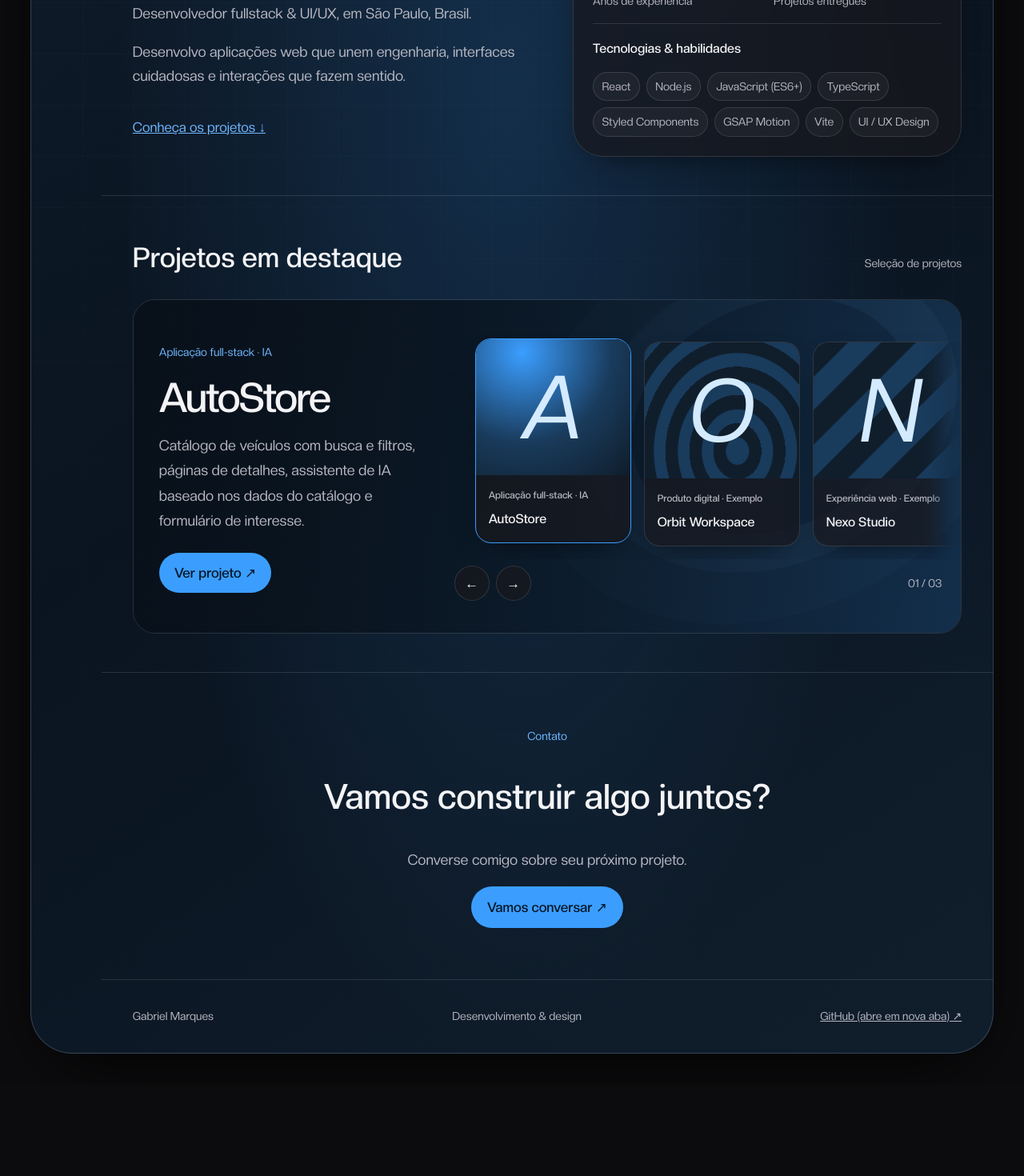
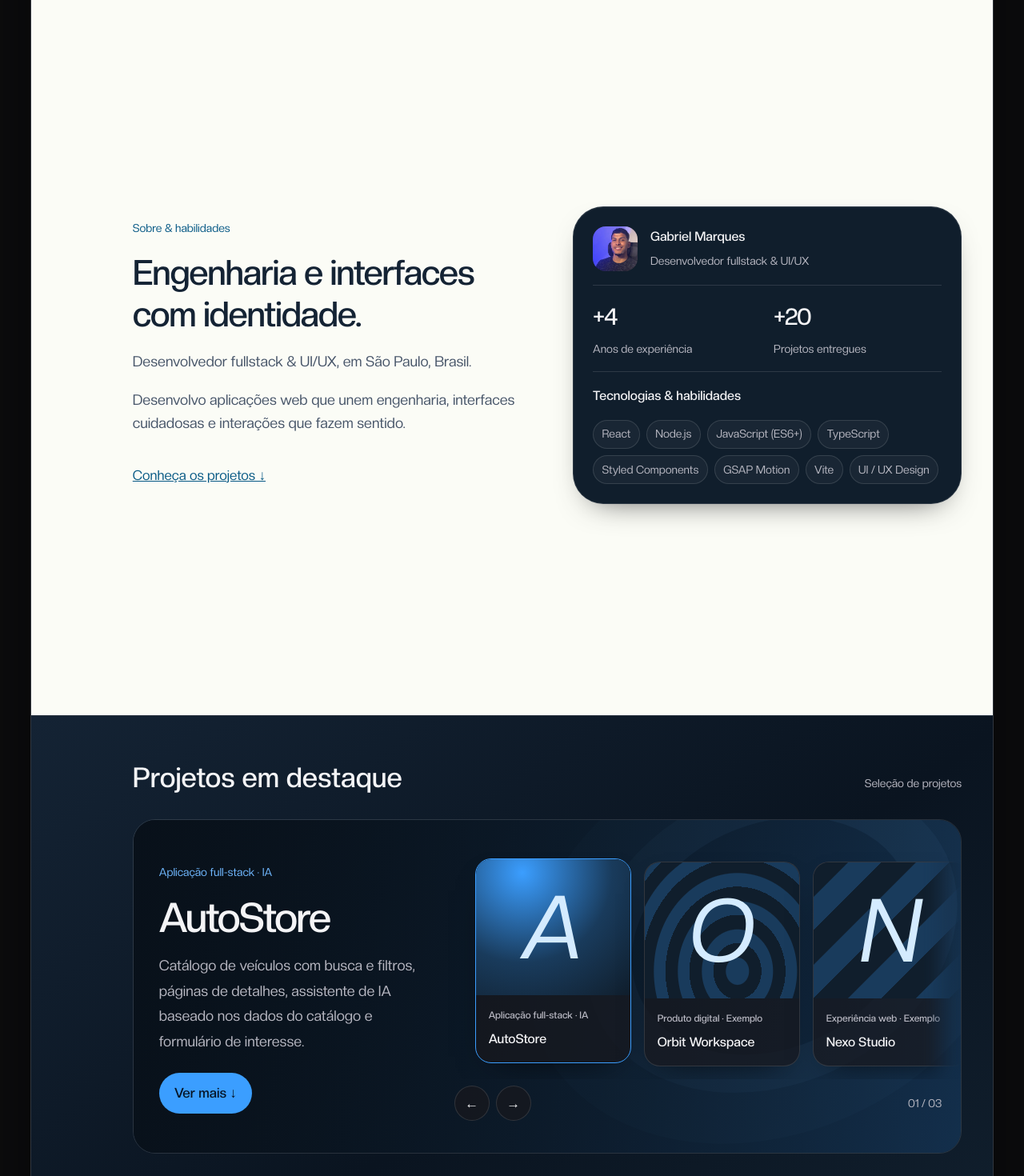
Before and after one commit to gabrielmarques23/portfolio, a React (Vite) app: page / in a window 1280 px wide. Shown: the part 1380-2850 px from the top of the page at 80% size. Before the commit the page ends 2736 px from the top, so only its background shows below. Built offline with nearby package versions, Linux system fonts and the light colour scheme.

Commit message:
feat: separar ambientes e integrar conteúdo das seções

```diff
--- a/src/components/CanvasFrame/index.jsx
+++ b/src/components/CanvasFrame/index.jsx
@@ -1,9 +1,8 @@
-import { FrameWrapper, AmbientGlow, FrameContent } from "./style";
+import { FrameWrapper, FrameContent } from "./style";
 
 export function CanvasFrame({ children, ...props }) {
   return (
     <FrameWrapper {...props}>
-      <AmbientGlow />
       <FrameContent>{children}</FrameContent>
     </FrameWrapper>
   );
--- a/src/components/CanvasFrame/style.js
+++ b/src/components/CanvasFrame/style.js
@@ -7,30 +7,15 @@ export const FrameWrapper = styled.div`
   min-height: calc(100vh - 6rem);
   margin: auto;
   border-radius: 52px;
-  background:
-    radial-gradient(ellipse at 50% 55%, rgba(59, 158, 255, .18), transparent 58%),
-    linear-gradient(145deg, #142334, #0a1420 60%, #101e2c);
   border: 1px solid rgba(193, 224, 255, .2);
   box-shadow: 0 32px 100px -32px #000, inset 0 1px 0 rgba(255, 255, 255, .16);
   isolation: isolate;
+  overflow: hidden;
 
   @media (max-width: 900px) {
     border-radius: 32px;
     min-height: auto;
   }
-`;
-
-export const AmbientGlow = styled.div`
-  position: absolute;
-  inset: 0;
-  border-radius: inherit;
-  overflow: hidden;
-  pointer-events: none;
-  background:
-    linear-gradient(rgba(136, 191, 239, .025) 1px, transparent 1px),
-    linear-gradient(90deg, rgba(136, 191, 239, .025) 1px, transparent 1px);
-  background-size: 64px 64px;
-  mask-image: linear-gradient(transparent, #000 55%, transparent);
 `;
 
 export const FrameContent = styled.div`
--- a/src/components/ProjectDetails/style.js
+++ b/src/components/ProjectDetails/style.js
@@ -1,14 +1,11 @@
 import styled from "styled-components";
-import { cardSurface } from "../../styles/glass";
 export const DetailDisclosure = styled.div`
   display: grid;
   grid-template-rows: ${({ $open }) => $open ? "1fr" : "0fr"};
   opacity: ${({ $open }) => $open ? 1 : 0};
-  margin-top: ${({ $open }) => $open ? "1rem" : "0"};
   transition:
     grid-template-rows 360ms cubic-bezier(.22, 1, .36, 1),
-    opacity 280ms ease-out,
-    margin-top 360ms cubic-bezier(.22, 1, .36, 1);
+    opacity 280ms cubic-bezier(.22, 1, .36, 1);
   @media (prefers-reduced-motion: reduce) { transition: none; }
 `;
 export const DisclosureBody = styled.div`
@@ -16,9 +13,9 @@ export const DisclosureBody = styled.div`
   overflow: hidden;
 `;
 export const DetailPanel = styled.div`
-  ${cardSurface}
   width: 100%;
   padding: clamp(1.25rem, 4vw, 3rem);
+  border-top: 1px solid ${({ theme }) => theme.COLORS.BORDER_LIGHT};
   overflow-wrap: anywhere;
 `;
 export const DetailHeading = styled.div`
--- a/src/components/ProjectsSection/index.jsx
+++ b/src/components/ProjectsSection/index.jsx
@@ -1,7 +1,7 @@
 import { useId, useRef, useState } from "react";
 import { ProjectCarousel } from "../ProjectCarousel";
 import { ProjectDetails } from "../ProjectDetails";
-import { Section, SectionHeading, Stage, Backdrop, Summary, ExpandButton } from "./style";
+import { Section, SectionContent, SectionHeading, Stage, StageOverview, Backdrop, Summary, ExpandButton } from "./style";
 
 export function ProjectsSection({ projects = [] }) {
   const [activeIndex, setActiveIndex] = useState(0);
@@ -22,12 +22,14 @@ export function ProjectsSection({ projects = [] }) {
   };
   return (
     <Section id="projects" aria-labelledby="projects-heading">
+      <SectionContent>
       <SectionHeading><h2 id="projects-heading">Projetos em destaque</h2><p>{projects.every((item) => item.demonstration) ? "Seleção demonstrativa · projetos fictícios" : "Seleção de projetos"}</p></SectionHeading>
       <Stage>
         <Backdrop $variant={project.art} aria-hidden="true">
           {project.image && <img src={project.image} alt="" />}
           <div />
         </Backdrop>
+        <StageOverview>
         <Summary>
           <div aria-live="polite" aria-atomic="true">
             <small>{project.demonstration ? "Exemplo · " : ""}{project.category}</small>
@@ -35,12 +37,14 @@ export function ProjectsSection({ projects = [] }) {
             <p>{project.description}</p>
           </div>
           <ExpandButton ref={expandRef} type="button" aria-expanded={expanded} aria-controls={panelId} onClick={() => setExpanded(!expanded)}>
-            {expanded ? "Fechar projeto ↑" : "Ver projeto ↗"}
+            {expanded ? "Ver menos ↑" : "Ver mais ↓"}
           </ExpandButton>
         </Summary>
         <ProjectCarousel projects={projects} activeIndex={activeIndex} onSelect={selectProject} />
+        </StageOverview>
+        <ProjectDetails key={project.id} project={project} open={expanded} onClose={close} panelId={panelId} />
       </Stage>
-      <ProjectDetails key={project.id} project={project} open={expanded} onClose={close} panelId={panelId} />
+      </SectionContent>
     </Section>
   );
 }
--- a/src/components/ProjectsSection/style.js
+++ b/src/components/ProjectsSection/style.js
@@ -1,8 +1,12 @@
 import styled from "styled-components";
+import { sectionContent, darkSectionSurface } from "../../styles/sections";
 export const Section = styled.section`
   min-width: 0;
-  padding: 3rem clamp(1rem, 3vw, 3rem);
+  ${darkSectionSurface}
   border-top: 1px solid ${({ theme }) => theme.COLORS.BORDER_LIGHT};
+`;
+export const SectionContent = styled.div`
+  ${sectionContent}
 `;
 export const SectionHeading = styled.div`
   display: flex;
@@ -17,14 +21,16 @@ export const SectionHeading = styled.div`
 export const Stage = styled.div`
   position: relative;
   isolation: isolate;
+  border: 1px solid ${({ theme }) => theme.COLORS.BORDER_LIGHT};
+  border-radius: 28px;
+  overflow: hidden;
+`;
+export const StageOverview = styled.div`
   display: grid;
   grid-template-columns: minmax(0, .9fr) minmax(0, 1.6fr);
   align-items: center;
   min-height: 410px;
   padding: 2.5rem 0 2.5rem 2rem;
-  border: 1px solid ${({ theme }) => theme.COLORS.BORDER_LIGHT};
-  border-radius: 28px;
-  overflow: hidden;
   @media (max-width: 750px) { grid-template-columns: minmax(0, 1fr); gap: 1.5rem; padding: 1.5rem 0 1.5rem 1rem; }
 `;
 export const Backdrop = styled.div`
--- a/src/pages/Details/index.jsx
+++ b/src/pages/Details/index.jsx
@@ -1,4 +1,5 @@
-import { PageContainer, MainContent, CenterStage, AboutSection, AboutCopy, ContactSection, Footer } from "./style";
+import { useEffect, useRef } from "react";
+import { PageContainer, MainContent, CenterStage, HeroEnvironment, AboutSection, AboutContent, AboutCopy, ContactSection, ContactContent, Footer, FooterContent } from "./style";
 import { CanvasFrame } from "../../components/CanvasFrame";
 import { Dock } from "../../components/Dock";
 import { TopBar } from "../../components/TopBar";
@@ -9,32 +10,99 @@ import { portfolioData } from "../../data/portfolio";
 import fotoPerfil from "../../../imagens/fotoPerfil.jpg";
 
 export function Details() {
+  const aboutRef = useRef(null);
+
+  useEffect(() => {
+    const section = aboutRef.current;
+    if (!section) return;
+    const reducedMotion = window.matchMedia("(prefers-reduced-motion: reduce)");
+    const items = [...section.querySelectorAll("[data-about-reveal], aside")].map((element) => ({
+      element, y: 0, opacity: element.style.opacity, transform: element.style.transform,
+    }));
+    let frame = 0;
+    const restore = () => {
+      items.forEach((item) => {
+        item.element.style.opacity = item.opacity;
+        item.element.style.transform = item.transform;
+        item.y = 0;
+      });
+    };
+    const paint = () => {
+      frame = 0;
+      const height = window.innerHeight;
+      // Measure before writing, excluding our previous translation from each rect.
+      const positions = items.map((item) => item.element.getBoundingClientRect().top - item.y);
+      items.forEach((item, index) => {
+        const focused = item.element.contains(document.activeElement);
+        const progress = focused ? 1 : Math.max(0, Math.min(1,
+          (height * .9 - positions[index]) / (height * .25)));
+        const eased = progress * progress * (3 - 2 * progress);
+        item.y = (1 - eased) * 24;
+        item.element.style.opacity = String(eased);
+        item.element.style.transform = `translate3d(0, ${item.y}px, 0)`;
+      });
+    };
+    const schedule = () => {
+      if (!frame) frame = requestAnimationFrame(paint);
+    };
+    const stop = () => {
+      cancelAnimationFrame(frame);
+      frame = 0;
+      window.removeEventListener("scroll", schedule);
+      window.removeEventListener("resize", schedule);
+      section.removeEventListener("focusin", schedule);
+      section.removeEventListener("focusout", schedule);
+      restore();
+    };
+    const preferencesChanged = () => {
+      stop();
+      if (reducedMotion.matches) return;
+      window.addEventListener("scroll", schedule, { passive: true });
+      window.addEventListener("resize", schedule);
+      section.addEventListener("focusin", schedule);
+      section.addEventListener("focusout", schedule);
+      schedule();
+    };
+    preferencesChanged();
+    reducedMotion.addEventListener("change", preferencesChanged);
+    return () => {
+      stop();
+      reducedMotion.removeEventListener("change", preferencesChanged);
+    };
+  }, []);
+
   return (
     <PageContainer id="home">
       <a className="skip-link" href="#projects">Pular para os projetos</a>
+      <Dock items={portfolioData.navigation} />
       <CanvasFrame>
-        <Dock items={portfolioData.navigation} />
+        <HeroEnvironment>
           <TopBar />
           <CenterStage><Hero heroData={portfolioData.hero} profileData={portfolioData.profile} /></CenterStage>
+        </HeroEnvironment>
         <MainContent>
           <AboutSection aria-labelledby="about-heading">
+            <AboutContent ref={aboutRef}>
               <AboutCopy>
-              <small>Sobre & habilidades</small>
-              <h2 id="about-heading">Engenharia e interfaces com identidade.</h2>
-              <p>{portfolioData.profile.role}, em {portfolioData.profile.location}.</p>
-              <p>{portfolioData.hero.description}</p>
-              <a href="#projects">Conheça os projetos ↓</a>
+                <small data-about-reveal>Sobre & habilidades</small>
+                <h2 id="about-heading" data-about-reveal>Engenharia e interfaces com identidade.</h2>
+                <p data-about-reveal>{portfolioData.profile.role}, em {portfolioData.profile.location}.</p>
+                <p data-about-reveal>{portfolioData.hero.description}</p>
+                <a href="#projects" data-about-reveal>Conheça os projetos ↓</a>
               </AboutCopy>
               <MetricsCard profile={portfolioData.profile} metrics={portfolioData.metrics} stack={portfolioData.stack} avatarSrc={fotoPerfil} />
+            </AboutContent>
           </AboutSection>
           <ProjectsSection projects={portfolioData.projects} />
           <ContactSection id="contact" aria-labelledby="contact-heading">
+            <ContactContent>
               <small>Contato</small>
               <h2 id="contact-heading">Vamos construir algo juntos?</h2>
               <p>Converse comigo sobre seu próximo projeto.</p>
               <a href="mailto:contato.gabmarques@gmail.com">Vamos conversar ↗</a>
+            </ContactContent>
           </ContactSection>
-          <Footer><span>{portfolioData.profile.name}</span><span>Desenvolvimento & design</span><a href="https://github.com/gabrielmarques23" target="_blank" rel="noopener noreferrer">GitHub (abre em nova aba) ↗</a></Footer>
+          <Footer><FooterContent><span>{portfolioData.profile.name}</span><span>Desenvolvimento & design</span><a href="https://github.com/gabrielmarques23" target="_blank" rel="noopener noreferrer">GitHub (abre em nova aba) ↗</a></FooterContent></Footer>
         </MainContent>
       </CanvasFrame>
     </PageContainer>
--- a/src/pages/Details/style.js
+++ b/src/pages/Details/style.js
@@ -1,4 +1,5 @@
 import styled from "styled-components";
+import { sectionContent, darkSectionSurface } from "../../styles/sections";
 
 export const PageContainer = styled.main`
   position: relative;
@@ -14,30 +15,57 @@ export const MainContent = styled.div`
   position: relative;
   width: 100%;
   min-width: 0;
-  padding-left: 5.5rem;
-  @media (max-width: 900px) { padding-left: 0; }
+`;
+export const HeroEnvironment = styled.div`
+  position: relative;
+  isolation: isolate;
+  background:
+    radial-gradient(ellipse at 50% 55%, rgba(59, 158, 255, .18), transparent 58%),
+    linear-gradient(145deg, #142334, #0a1420 60%, #101e2c);
+  &::after {
+    content: '';
+    display: block;
+    height: clamp(160px, 20vw, 220px);
+    pointer-events: none;
+    background: linear-gradient(to bottom,
+      rgb(251 252 246 / 0),
+      rgb(251 252 246 / .08) 18%,
+      rgb(251 252 246 / .35) 48%,
+      rgb(251 252 246 / .8) 78%,
+      #FBFCF6);
+  }
 `;
 export const CenterStage = styled.div`position: relative; width: 100%;`;
 export const AboutSection = styled.section`
+  background: #FBFCF6;
+  color: #142334;
+`;
+export const AboutContent = styled.div`
+  ${sectionContent}
+  min-height: 900px;
   display: grid;
+  align-content: center;
   grid-template-columns: minmax(0, 1fr) minmax(0, 1fr);
   align-items: center;
   gap: clamp(2rem, 5vw, 5rem);
-  padding: 3rem clamp(1rem, 3vw, 3rem);
-  border-top: 1px solid ${({ theme }) => theme.COLORS.BORDER_LIGHT};
-  > aside { width: 100%; max-width: 560px; justify-self: end; }
+  > aside { width: 100%; max-width: 560px; justify-self: end; background: #101e2c; color: ${({ theme }) => theme.COLORS.TEXT_COLOR_01}; }
   @media (max-width: 750px) { grid-template-columns: minmax(0, 1fr); > aside { justify-self: center; } }
 `;
 export const AboutCopy = styled.div`
-  small { color: ${({ theme }) => theme.COLORS.ACCENT_HOVER}; font-size: .875rem; }
+  small { display: inline-block; color: #075985; font-size: .875rem; }
   h2 { font-size: clamp(1.9rem, 3.4vw, 3.2rem); line-height: 1.2; font-weight: 500; letter-spacing: -.03em; margin: 1rem 0; }
-  p { color: ${({ theme }) => theme.COLORS.TEXT_COLOR_02}; font-size: 1.125rem; }
+  p { color: #475569; font-size: 1.125rem; }
   @media (max-width: 600px) { p { font-size: 1.0625rem; } }
-  a { display: inline-block; margin-top: .5rem; padding-block: .6rem; color: ${({ theme }) => theme.COLORS.ACCENT_HOVER}; }
+  a { display: inline-block; margin-top: .5rem; padding-block: .6rem; color: #075985; }
+  a:focus-visible { outline-color: #075985; }
 `;
 export const ContactSection = styled.section`
-  padding: 4rem clamp(1rem, 3vw, 3rem);
+  ${darkSectionSurface}
   border-top: 1px solid ${({ theme }) => theme.COLORS.BORDER_LIGHT};
+`;
+export const ContactContent = styled.div`
+  ${sectionContent}
+  padding-block: 4rem;
   text-align: center;
   small { color: ${({ theme }) => theme.COLORS.ACCENT_HOVER}; }
   h2 { font-size: clamp(1.9rem, 3.4vw, 3.2rem); font-weight: 500; line-height: 1.25; }
@@ -46,13 +74,17 @@ export const ContactSection = styled.section`
   > a { display: inline-flex; align-items: center; min-height: 44px; padding: .75rem 1.25rem; border-radius: 999px; background: ${({ theme }) => theme.COLORS.ACCENT}; color: ${({ theme }) => theme.COLORS.TEXT_ON_ACCENT}; text-decoration: none; font-weight: 500; }
 `;
 export const Footer = styled.footer`
+  ${darkSectionSurface}
+  border-top: 1px solid ${({ theme }) => theme.COLORS.BORDER_LIGHT};
+`;
+export const FooterContent = styled.div`
+  ${sectionContent}
   display: flex;
   flex-wrap: wrap;
   gap: 1rem 2rem;
   justify-content: space-between;
   align-items: center;
-  padding: 1.5rem clamp(1rem, 3vw, 3rem);
-  border-top: 1px solid ${({ theme }) => theme.COLORS.BORDER_LIGHT};
+  padding-block: 1.5rem;
   color: ${({ theme }) => theme.COLORS.TEXT_COLOR_02};
   font-size: .875rem;
   a { padding-block: .65rem; }
--- /dev/null
+++ b/src/styles/sections.js
@@ -0,0 +1,16 @@
+import { css } from "styled-components";
+
+// Keep each surface full width; reserve dock clearance only inside its content.
+export const sectionContent = css`
+  width: 100%;
+  min-width: 0;
+  padding: 3rem clamp(1rem, 3vw, 3rem);
+  padding-left: calc(5.5rem + clamp(1rem, 3vw, 3rem));
+  @media (max-width: 900px) {
+    padding-left: clamp(1rem, 3vw, 3rem);
+  }
+`;
+
+export const darkSectionSurface = css`
+  background: linear-gradient(145deg, #142334, #0a1420 60%, #101e2c);
+`;
```
Lines whose indentation alone changed are shown as unchanged.
